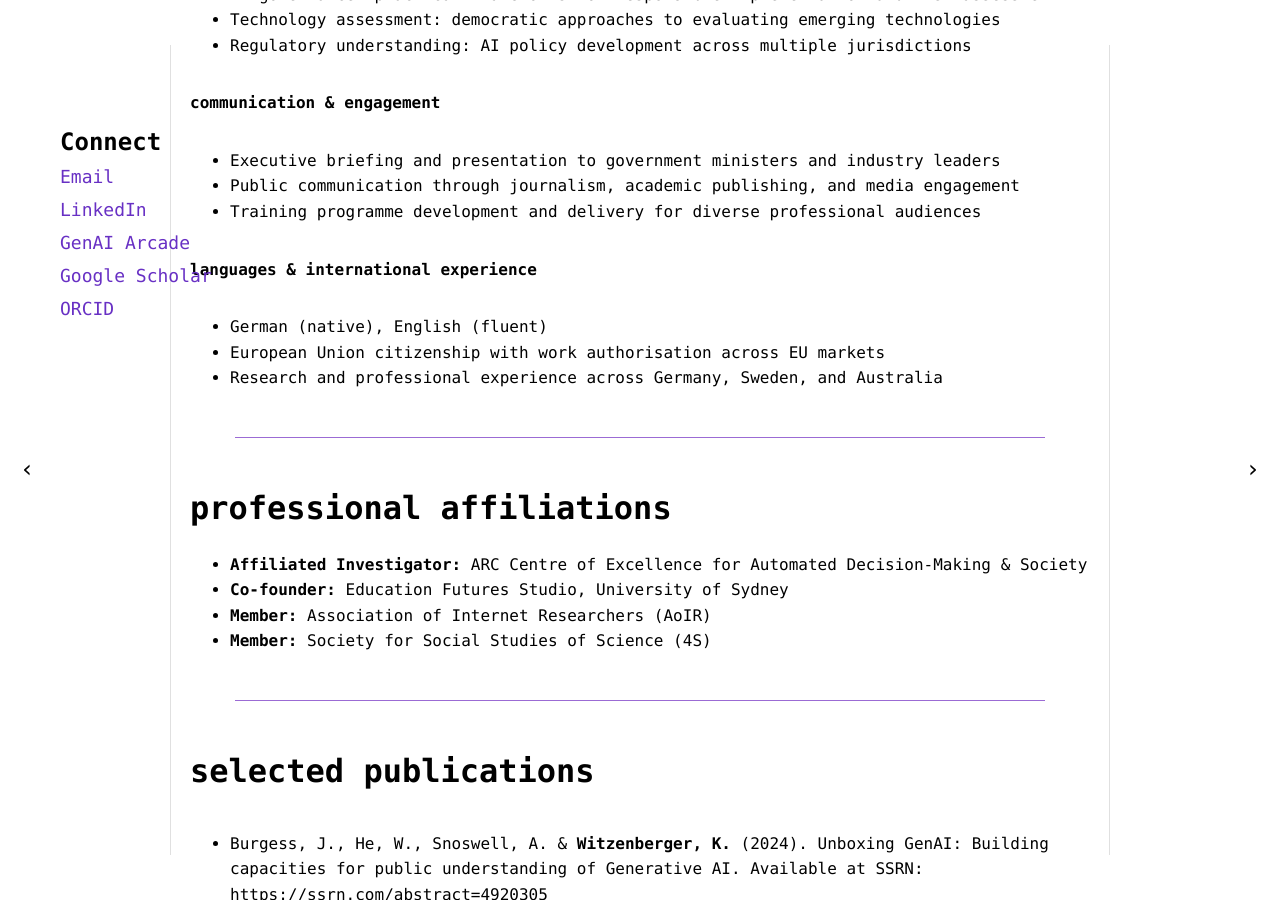
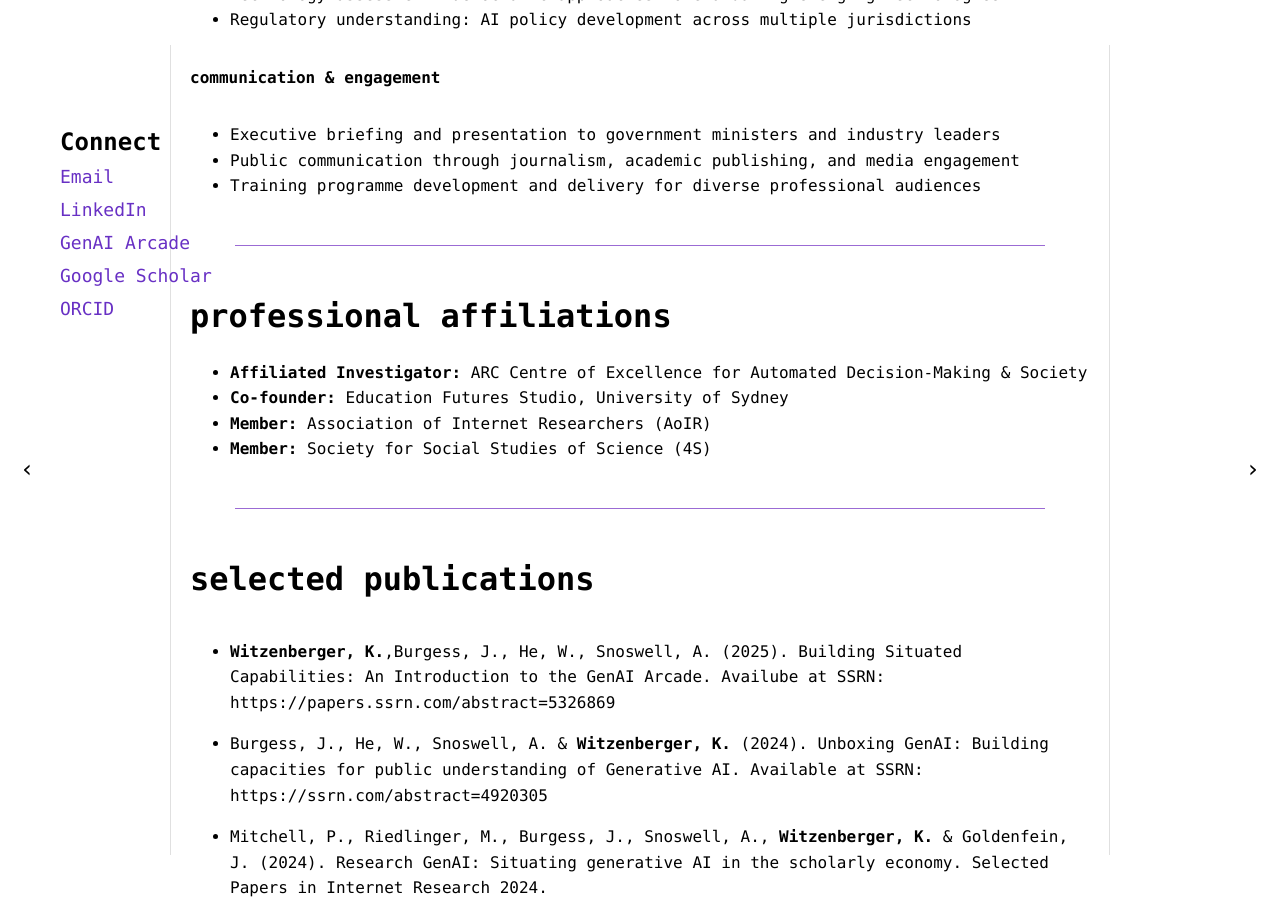
Before and after one commit to kevinwtz404/kevin-witzenberger, a Jekyll site: the page built from cv.md, in a window 1280 px wide and 900 px high, scrolled down 3620 px. Built offline with Jekyll 4.4.1, drawn with Linux system fonts in a browser that asks for light colours; some of the changed text lies outside the part shown.

Commit message:
Update cv.md

```diff
--- a/cv.md
+++ b/cv.md
@@ -121,11 +120,6 @@ Currently Research Fellow at QUT's GenAI Lab, affiliated investigator at the ARC
 - Public communication through journalism, academic publishing, and media engagement
 - Training programme development and delivery for diverse professional audiences
 
-**languages & international experience**
-- German (native), English (fluent)
-- European Union citizenship with work authorisation across EU markets
-- Research and professional experience across Germany, Sweden, and Australia
-
 ---
 
 ## professional affiliations
@@ -138,6 +132,8 @@ Currently Research Fellow at QUT's GenAI Lab, affiliated investigator at the ARC
 ---
 
 ## selected publications
+
+- **Witzenberger, K.**,Burgess, J., He, W., Snoswell, A. (2025). Building Situated Capabilities: An Introduction to the GenAI Arcade. Availube at SSRN: https://papers.ssrn.com/abstract=5326869
 
 - Burgess, J., He, W., Snoswell, A. & **Witzenberger, K.** (2024). Unboxing GenAI: Building capacities for public understanding of Generative AI. Available at SSRN: https://ssrn.com/abstract=4920305
 
```
Also changed, not shown: other parts of cv.md (+1 -2 lines).
